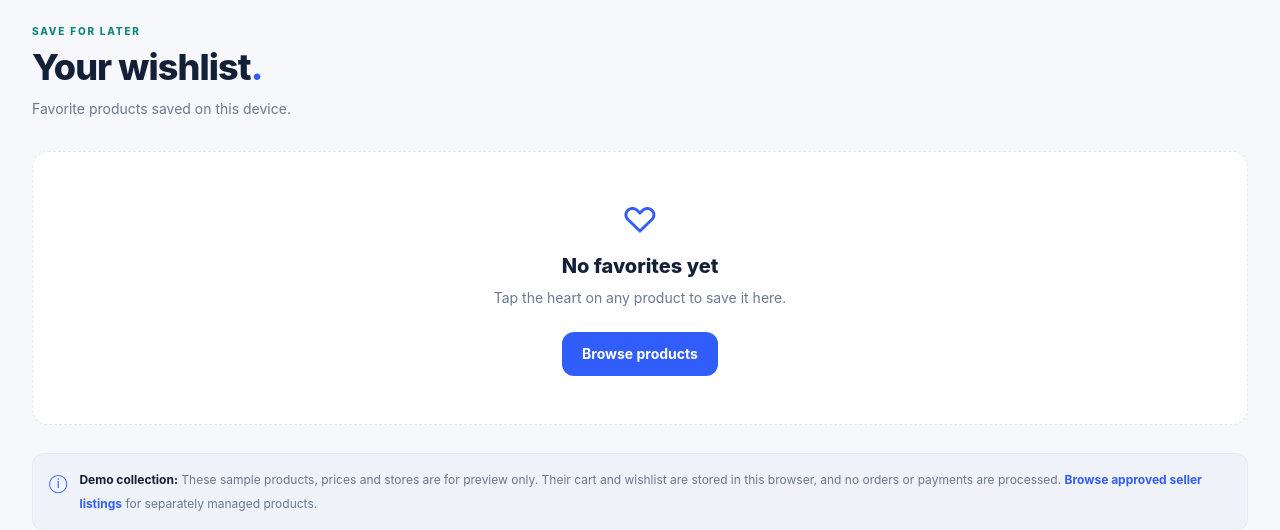
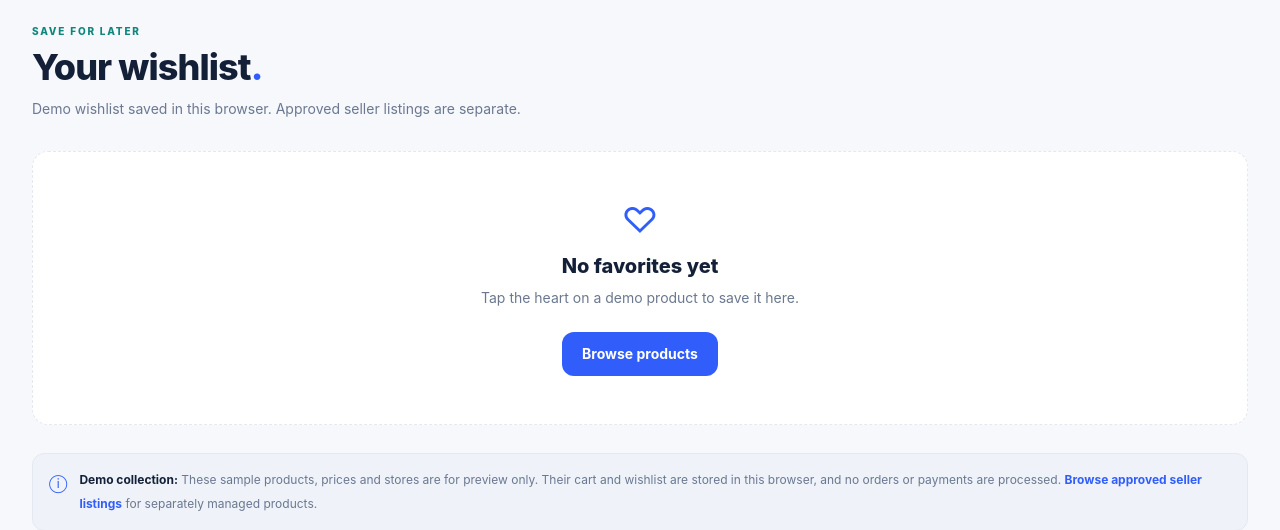
Before and after one commit to si-joy/Nexora-Marketplace, a Django app: page /wishlist/ in a window 1280 px wide. Shown: the part 211-741 px from the top of the page. Run offline with Django 5.2, Linux system fonts and the light colour scheme; style sheets or scripts are compiled from the project's sources.

Commit message:
Clarify demo wishlist storage

```diff
--- a/templates/pages/wishlist.html
+++ b/templates/pages/wishlist.html
@@ -1,6 +1,6 @@
 {% extends 'base.html' %}
 {% block title %}Your wishlist | Nexora{% endblock %}
-{% block content %}<div class="mx-auto max-w-7xl px-4 pb-12 pt-8 sm:px-6 xl:px-8">{% include 'components/breadcrumbs.html' with current_label='Wishlist' %}<p class="section-overline">SAVE FOR LATER</p><h1 class="mt-2 text-3xl font-extrabold tracking-tight sm:text-4xl">Your wishlist<span class="text-primary">.</span></h1><p class="mt-3 text-sm text-muted">Favorite products saved on this device.</p>
-<div id="wishlist-empty" hidden class="mt-8 rounded-2xl border border-dashed border-line bg-surface p-12 text-center"><span class="text-4xl text-primary" aria-hidden="true">♡</span><h2 class="mt-3 text-xl font-extrabold">No favorites yet</h2><p class="mt-2 text-sm text-muted">Tap the heart on any product to save it here.</p><a href="{% url 'catalog:shop' %}" class="mt-6 inline-block rounded-xl bg-primary px-5 py-3 text-sm font-bold text-on-primary">Browse products</a></div>
+{% block content %}<div class="mx-auto max-w-7xl px-4 pb-12 pt-8 sm:px-6 xl:px-8">{% include 'components/breadcrumbs.html' with current_label='Wishlist' %}<p class="section-overline">SAVE FOR LATER</p><h1 class="mt-2 text-3xl font-extrabold tracking-tight sm:text-4xl">Your wishlist<span class="text-primary">.</span></h1><p class="mt-3 text-sm text-muted">Demo wishlist saved in this browser. Approved seller listings are separate.</p>
+<div id="wishlist-empty" hidden class="mt-8 rounded-2xl border border-dashed border-line bg-surface p-12 text-center"><span class="text-4xl text-primary" aria-hidden="true">♡</span><h2 class="mt-3 text-xl font-extrabold">No favorites yet</h2><p class="mt-2 text-sm text-muted">Tap the heart on a demo product to save it here.</p><a href="{% url 'catalog:shop' %}" class="mt-6 inline-block rounded-xl bg-primary px-5 py-3 text-sm font-bold text-on-primary">Browse products</a></div>
 <div id="wishlist-grid" hidden class="mt-8 grid grid-cols-2 gap-3 sm:gap-5 lg:grid-cols-4">{% for product in demo_products %}{% include 'components/cards/product_preview.html' with product=product %}{% endfor %}</div>
 {% include 'components/demo_notice.html' %}</div>{% endblock %}
```
